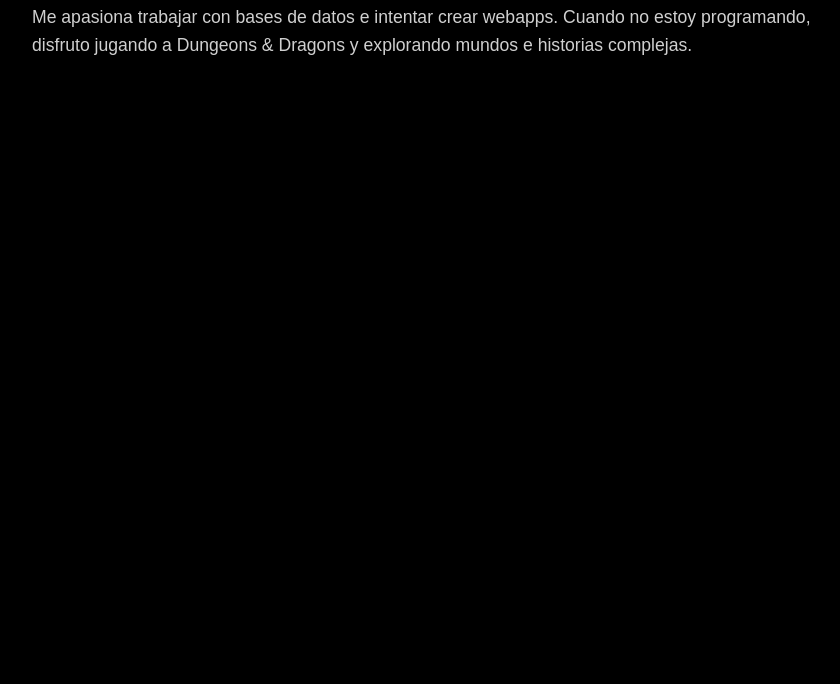
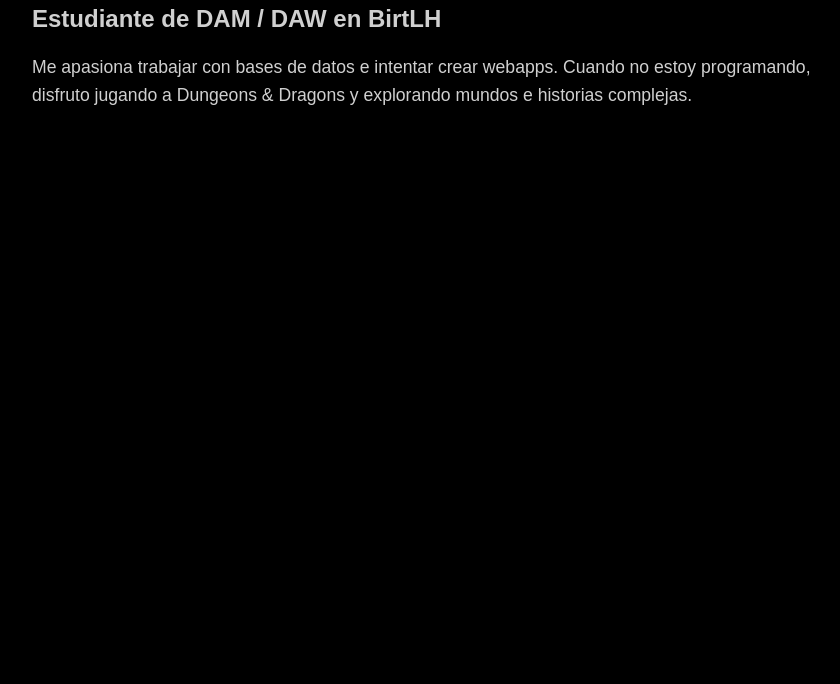
Before and after one commit to lgsevilla/mi-portfolio-web, a plain HTML site: page index.html in a window 1280 px wide. Shown: the part 116-800 px from the top of the page, without its empty margins (208-1048 px from the left). Drawn offline with Linux system fonts and the light colour scheme.

Commit message:
fix: actualizar subtitulo urgente en develop

```diff
--- a/index.html
+++ b/index.html
@@ -12,6 +12,7 @@
 
         <main>
             <h1>Laurence Sevilla</h1>
+            <h2>Estudiante de DAM / DAW en BirtLH</h2>
             <p>Me apasiona trabajar con bases de datos e intentar crear webapps.
                 Cuando no estoy programando, disfruto jugando a
                 Dungeons & Dragons y explorando mundos e historias complejas.</p>
```
